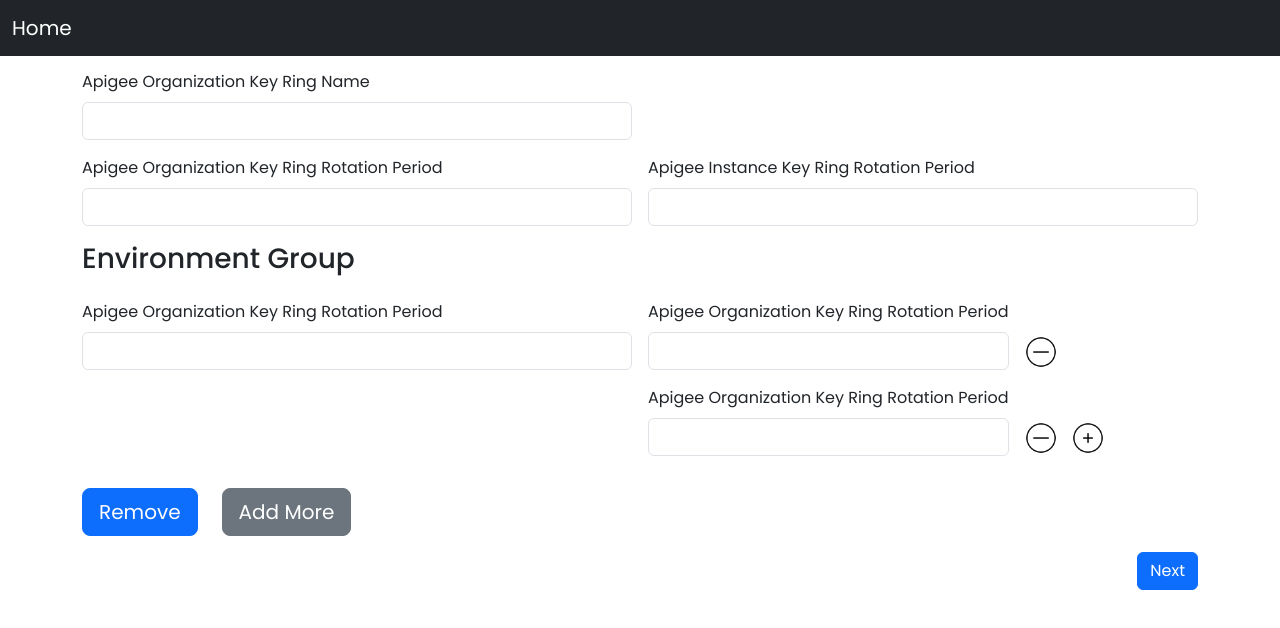
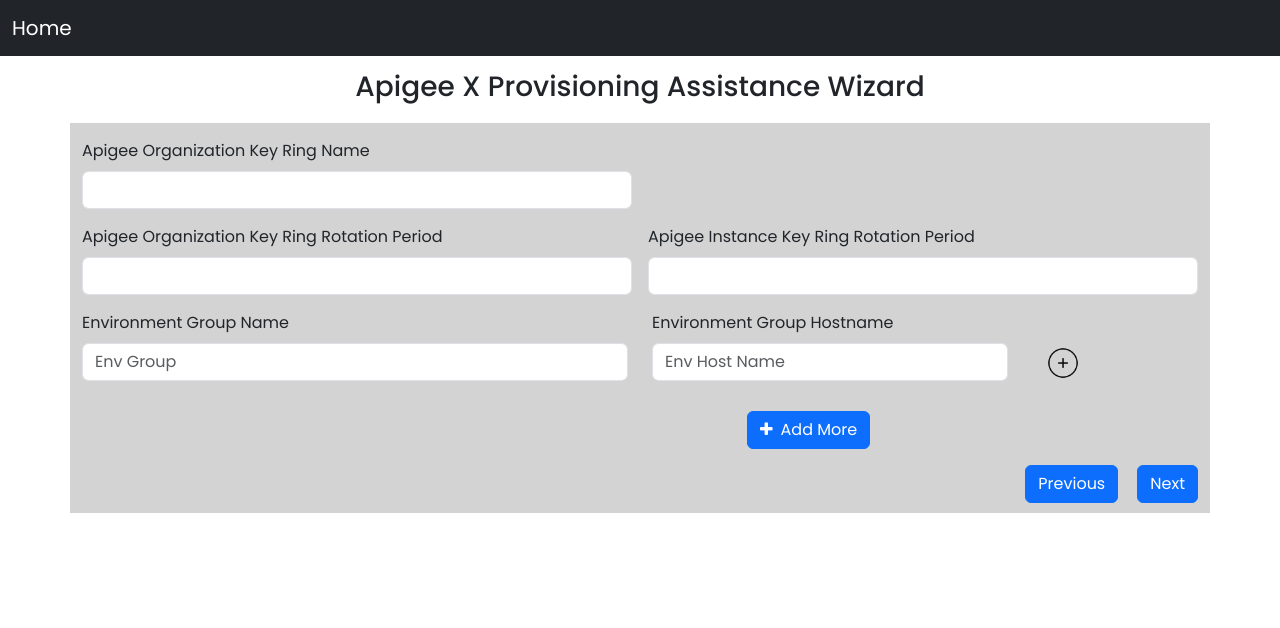
Before and after one commit to rahulGadCoder/React-validation, a React (Create React App) app in the folder demo/: page /step2 in a window 1280 px wide. Shown: the top 628 px of the page. Built offline with nearby package versions, Linux system fonts and the light colour scheme.

Commit message:
Adding dyanamic form value WIP

```diff
--- a/demo/public/index.html
+++ b/demo/public/index.html
@@ -20,6 +20,9 @@
       integrity="sha384-GLhlTQ8iRABdZLl6O3oVMWSktQOp6b7In1Zl3/Jr59b6EGGoI1aFkw7cmDA6j6gD"
       crossorigin="anonymous"
     />
+
+    <link rel="stylesheet" href="https://cdnjs.cloudflare.com/ajax/libs/font-awesome/4.7.0/css/font-awesome.min.css">
+
 
     <link rel="manifest" href="%PUBLIC_URL%/manifest.json" />
     <!--
--- a/demo/src/App.css
+++ b/demo/src/App.css
@@ -0,0 +1,4 @@
+.text-heading{
+    margin: 35px 0px;
+    margin-top: 70px;
+  }
--- a/demo/src/App.js
+++ b/demo/src/App.js
@@ -11,6 +11,7 @@
   return (
     <div>
       <NavBar />
+      <h3 className="text-center text-heading" >Apigee X Provisioning Assistance Wizard</h3>
       <Router>
         <Routes>
           <Route path="/step1" element={<Page1 />}></Route>
--- a/demo/src/Components/Page1.css
+++ b/demo/src/Components/Page1.css
@@ -12,10 +12,6 @@
   margin-bottom: 10px;
 }
 
-.text-heading{
-  margin: 35px 0px;
-  margin-top: 70px;
-}
 
 /*Responsive*/
 @media screen and (max-width: 500px) {
@@ -23,9 +19,14 @@
     flex-wrap: wrap;
   }
 }
+
 .img-icon{
   margin-top: 36px;
   width: 32px;
   height: 32px;
   cursor: pointer;
 }
+
+.container-background{
+  background-color: lightgray;
+}
--- a/demo/src/Components/Page2.js
+++ b/demo/src/Components/Page2.js
@@ -1,12 +1,52 @@
-import React from "react";
+import React, { useState } from "react";
 import plus from "./Icon/plus.png";
 import minus from "./Icon/minus.png";
 import "./Page1.css";
 
 function Page2() {
+  const [inputFields, setInputFields] = useState([
+    {
+      EnvironmentGroup: "",
+      EnvironmentGroupHost: "",
+    },
+  ]);
+
+  const addInputField = (e) => {
+    e.preventDefault();
+
+    setInputFields([
+      ...inputFields,
+      {
+        EnvironmentGroup: "",
+        EnvironmentGroupHost: "",
+      },
+    ]);
+  };
+  const removeInputFields = (index) => {
+    const rows = [...inputFields];
+    rows.splice(index, 1);
+    setInputFields(rows);
+  };
+  const handleChange = (index, evnt) => {
+    const { name, value } = evnt.target;
+    const list = [...inputFields];
+    list[index][name] = value;
+    setInputFields(list);
+  };
+
+  // Host Operations //
+
+  const addHostNameField = () =>{
+
+  }
+
+  const removeHostNameField =()=>{
+
+  }
+
   return (
     <div>
-      <div className="container" style={{ marginTop: "70px" }}>
+      <div className="container container-background">
         <form className="row g-3">
           <div className="col-md-6">
             <label htmlFor="gcpprojectId" className="form-label">
@@ -29,33 +69,21 @@
             <input type="text" className="form-control" id="billingId" />
           </div>
 
-          <h3>Environment Group</h3>
+          {/* <h4>Environment Group</h4>
           <div className="col-md-6">
-            <label htmlFor="gcpprojectId" className="form-label">
-              Apigee Organization Key Ring Rotation Period
+            <label htmlFor="envgroupId" className="form-label">
+              Environment Group Name
             </label>
-            <input type="text" className="form-control" id="gcpprojectId" />
+            <input type="text" className="form-control" id="envgroupId" />
           </div>
 
           <div className="col-md-4">
-            <label htmlFor="gcpprojectId" className="form-label">
-              Apigee Organization Key Ring Rotation Period
+            <label htmlFor="envhostname" className="form-label">
+              Environment Group Hostname
             </label>
-            <input type="text" className="form-control" id="gcpprojectId" />
+            <input type="text" className="form-control" id="envhostname" />
           </div>
           <div className="col-md-2">
-            <img className="img-icon" src={minus} alt="remove" />
-          </div>
-
-          <div className="col-md-6"></div>
-          <div className="col-md-4">
-            <label htmlFor="gcpprojectId" className="form-label">
-              Apigee Organization Key Ring Rotation Period
-            </label>
-            <input type="text" className="form-control" id="gcpprojectId" />
-          </div>
-          <div className="col-md-2">
-            <span>
             <img className="img-icon" src={minus} alt="remove" />
             <img
               className="img-icon"
@@ -63,20 +91,89 @@
               src={plus}
               alt="Add"
             />
-            </span>
+          </div> */}
+
+          {inputFields.map((data, index) => {
+            const { EnvironmentGroup, EnvironmentGroupHost } = data;
+            return (
+              <div>
+                <div className="row" key={index}>
+                  <div className="col-md-6">
+                    <label htmlFor="envgroupId" className="form-label">
+                      Environment Group Name
+                    </label>
+                    <input
+                      type="text"
+                      onChange={(evnt) => handleChange(index, evnt)}
+                      value={EnvironmentGroup}
+                      name="EnvironmentGroup"
+                      className="form-control"
+                      placeholder="Env Group"
+                    />
                   </div>
 
-          <div className="col-md-8"></div>
-
-          <div className="col-md-5">
-            <button type="button" className="btn btn-primary btn-lg me-4">Remove</button>
-            <button type="button" className="btn btn-secondary btn-lg">Add More</button>
+                  <div className="col-md-4">
+                    <label htmlFor="envhostname" className="form-label">
+                      Environment Group Hostname
+                    </label>
+                    <input
+                      type="text"
+                      onChange={(evnt) => handleChange(index, evnt)}
+                      value={EnvironmentGroupHost}
+                      name="EnvironmentGroupHost"
+                      className="form-control"
+                      placeholder="Env Host Name"
+                    />
                   </div>
 
-          <div>
-            <button type="submit" className="btn btn-next btn-primary">Next</button>
+                  <div className="col-md-2">
+                    {inputFields.length !== 1 && (
+                      <img
+                        className="img-icon"
+                        src={minus}
+                        alt="remove"
+                        onClick={() => removeHostNameField(index)}
+                      />
+                    )}
+                    {inputFields.length - 1 === index && (
+                      <img
+                        className="img-icon"
+                        style={{ marginLeft: "15px" }}
+                        src={plus}
+                        onClick={(e) => {addHostNameField(e);}}
+                        alt="Add"
+                      />
+                    )}
+                  </div>
                 </div>
 
+                <div className="row" style={{marginTop: '30px'}}>
+                  <div className="col-md-7"></div>
+                  <div className="col-md-5">
+                  {inputFields.length !== 1 && (<button type="button" className="btn btn-primary me-4" onClick={() => removeInputFields(index)}>
+                      <i className="fa fa-minus me-2"></i>Remove
+                    </button> )}
+                    {inputFields.length - 1 === index && (
+                    <button type="button" className="btn btn-primary" onClick={(e) => {addInputField(e);}}>
+                      <i className="fa fa-plus me-2"></i>Add More
+                    </button>
+                    )}
+                  </div>
+                </div>
+              </div>
+            );
+          })}
+
+
+          <div className="col-md-10"></div>
+          <div className="col-md-2">
+            <button type="submit" className="btn btn-primary">
+              Previous
+            </button>
+            <button type="submit" className="btn btn-next btn-primary">
+              Next
+            </button>
+          </div>
         </form>
       </div>
     </div>
--- a/demo/src/Components/Page3.js
+++ b/demo/src/Components/Page3.js
@@ -9,25 +9,22 @@
 
   return (
     <div>
-      <div className="container" style={{ marginTop: "70px" }}>
+      <div className="container container-background">
         <form className="row g-3">
-          <div className="col-md-2"></div>
-          <div className="col-md-4">
+          <div className="col-md-6">
             <label htmlFor="gcpprojectId" className="form-label">
               Environment Name
             </label>
             <input type="text" className="form-control" id="gcpprojectId" />
           </div>
-          <div className="col-md-4">
+          <div className="col-md-6">
             <label htmlFor="gcpprojectId" className="form-label">
             Environment Display Name
             </label>
             <input type="text" className="form-control" id="gcpprojectId" />
           </div>
-          <div className="col-md-2"></div>
 
-          <div className="col-md-2"></div>
-          <div className="col-md-4">
+          <div className="col-md-6">
             <label htmlFor="gcpprojectId" className="form-label">
              Environment Description
             </label>
@@ -35,11 +32,6 @@
           </div>
           <div className="col-md-4">
             <label htmlFor="EnvGroup" className="form-label">Environment Group</label>
-            {EnvGroup.map((element, index)=>{
-
-            })}
-
-
             <select id="EnvGroup" className="form-select">
               <option defaultValue>Choose...</option>
               <option>...</option>
@@ -57,26 +49,21 @@
             </span>
           </div>
 
-          <div className="col-md-8"></div>
 
-          <div className="col-md-4">
-            <button type="button" className="btn btn-primary btn-lg me-4">
-              Remove
-            </button>
-            <button type="button" className="btn btn-secondary btn-lg">
-              Add More
-            </button>
+          <div className="col-md-7"></div>
+          <div className="col-md-5">
+            <button  type="button" className="btn btn-primary me-4"><i className="fa fa-minus me-2"></i>Remove</button>
+            <button  type="button" className="btn btn-primary"><i className="fa fa-plus me-2"></i>Add More</button>
           </div>
 
-          <div className="col-md-8"></div>
-          <div className="col-md-4">
-            <button type="button" className="btn btn-primary me-4">
-              Previous
-            </button>
-            <button type="button" className="btn btn-secondary">
-              Next
-            </button>
+
+          <div className="col-md-10"></div>
+          <div className="col-md-2">
+           <button type="submit" className="btn btn-primary">Previous</button>
+            <button type="submit" className="btn btn-next btn-primary">Next</button>
           </div>
+
+
         </form>
       </div>
     </div>
--- a/demo/src/Components/Page4.js
+++ b/demo/src/Components/Page4.js
@@ -3,17 +3,16 @@
 function Page4() {
   return (
     <div>
-      <div className="container" style={{ marginTop: "70px" }}>
+      <div className="container container-background">
         <form className="row g-3">
-          <div className="col-md-2"></div>
-          <div className="col-md-4">
+          <div className="col-md-6">
             <label htmlFor="gcpprojectId" className="form-label">
               Private Service Connect Network Name
             </label>
             <input type="text" className="form-control" id="gcpprojectId" />
           </div>
 
-          <div className="col-md-4 form-check" style={{ marginTop: "54px" }}>
+          <div className="col-md-6 form-check" style={{ marginTop: "54px" }}>
             <input
               className="form-check-input"
               type="checkbox"
@@ -26,10 +25,9 @@
               Use Development Hostname
             </label>
           </div>
-          <div className="col-md-2"></div>
 
-          <div className="col-md-2"></div>
-          <div className="col-md-4 form-check">
+          <div className="col-md-1"></div>
+          <div className="col-md-5 form-check">
             <input
               className="form-check-input"
               type="checkbox"
@@ -62,14 +60,13 @@
 
           <div className="col-md-8"></div>
 
-          <div className="col-md-4">
-            <button type="button" className="btn btn-primary me-4">
-              Previous
-            </button>
-            <button type="button" className="btn btn-secondary">
-              Review
-            </button>
+          <div className="col-md-10"></div>
+          <div className="col-md-2">
+           <button type="submit" className="btn btn-primary">Previous</button>
+            <button type="submit" className="btn btn-next btn-primary">view</button>
           </div>
+
+
         </form>
       </div>
     </div>
```
Also changed, not shown: demo/src/Components/Page1.js (+4 -3 lines). Lines whose indentation alone changed are shown as unchanged.
